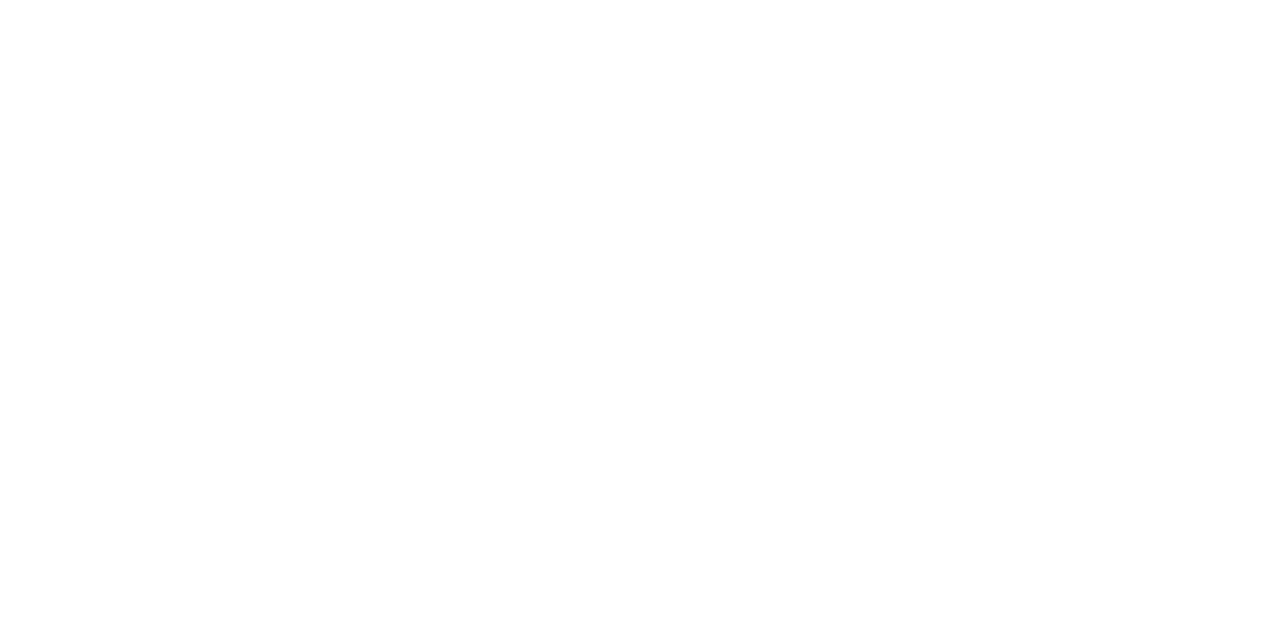
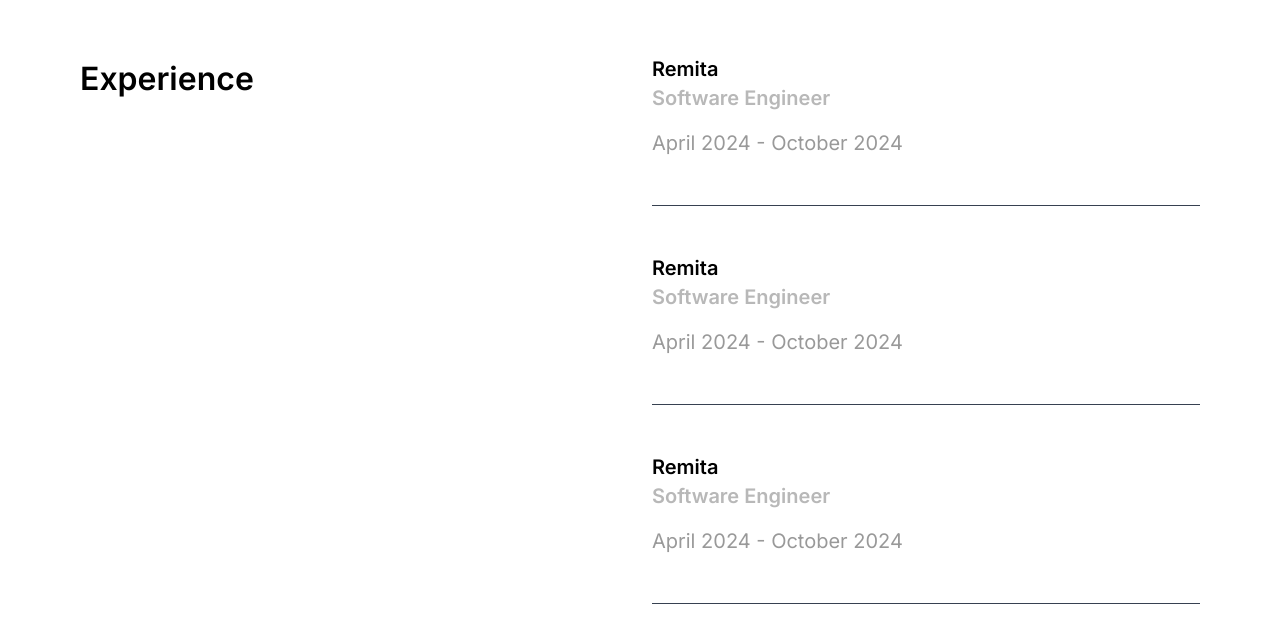
Before and after one commit to 3akare/portfolio, a Next.js app: page / in a window 1280 px wide. Shown: the part 2564-3207 px from the top of the page. Before the commit the page ends 2491 px from the top, so only its background shows below. Built offline with nearby package versions, Linux system fonts and the light colour scheme.

Commit message:
feat: add experience section

```diff
--- /dev/null
+++ b/src/app/components/Experience.tsx
@@ -0,0 +1,38 @@
+export default function Experience(){
+    const experiences = [
+        {
+            company: "Remita",
+            jobTitle: "Software Engineer",
+            duration: "April 2024 - October 2024"
+        },{
+            company: "Remita",
+            jobTitle: "Software Engineer",
+            duration: "April 2024 - October 2024"
+        },{
+            company: "Remita",
+            jobTitle: "Software Engineer",
+            duration: "April 2024 - October 2024"
+        }
+    ]
+    return (
+        <section className="container mx-auto max-w-[90rem] py-[80px] px-[40px] md:px-[64px] lg:py-[128px] lg:px-[80px]">
+            <div className={"grid grid-cols-1 md:grid-cols-2 gap-x-6"}>
+                <h2 className="text-[24px] md:text-[30px] lg:text-[32px] font-semibold mb-8">Experience</h2>
+                <div className={"flex flex-col gap-12 text-lg md:text-xl"}>
+                    {experiences.map(({company, jobTitle, duration}, index) => {
+                        return (
+                            <div key={index} className={"pb-12 border-b-[0.5px] border-0 border-gray-700 flex flex-col gap-4"}>
+                                <div>
+                                    <h3 className={"font-semibold py-[0.5px]"}>{company}</h3>
+                                    <h4 className={"font-semibold py-[0.5px] text-[#b8b8b8]"}>{jobTitle}</h4>
+                                </div>
+                                <p className={"text-[#999999]"}>{duration}</p>
+                            </div>
+                        )
+                    })}
+                </div>
+            </div>
+
+        </section>
+    )
+}
--- a/src/app/components/Projects.tsx
+++ b/src/app/components/Projects.tsx
@@ -46,7 +46,7 @@
         <section className="container mx-auto max-w-[90rem] py-[80px] px-[40px] md:px-[64px] lg:py-[128px] lg:px-[80px]">
             <h2 className="text-xl font-semibold mb-8">Projects</h2>
             <div
-                className="grid grid-cols-1 md:grid-cols-2 gap-6"
+                className="grid grid-cols-1 md:grid-cols-2 gap-8 md:gap-6"
                 style={{
                     gridTemplateRows: "repeat(auto-fit, minmax(0, 1fr))",
                 }}
--- a/src/app/page.tsx
+++ b/src/app/page.tsx
@@ -1,11 +1,13 @@
 import HeroSection from "@/app/components/HeroSection";
 import Projects from "@/app/components/Projects";
+import Experience from "@/app/components/Experience";
 
 export default function Home() {
   return (
     <>
-      <HeroSection/>
+        <HeroSection/>
         <Projects/>
+        <Experience/>
     </>
   );
 }
```
